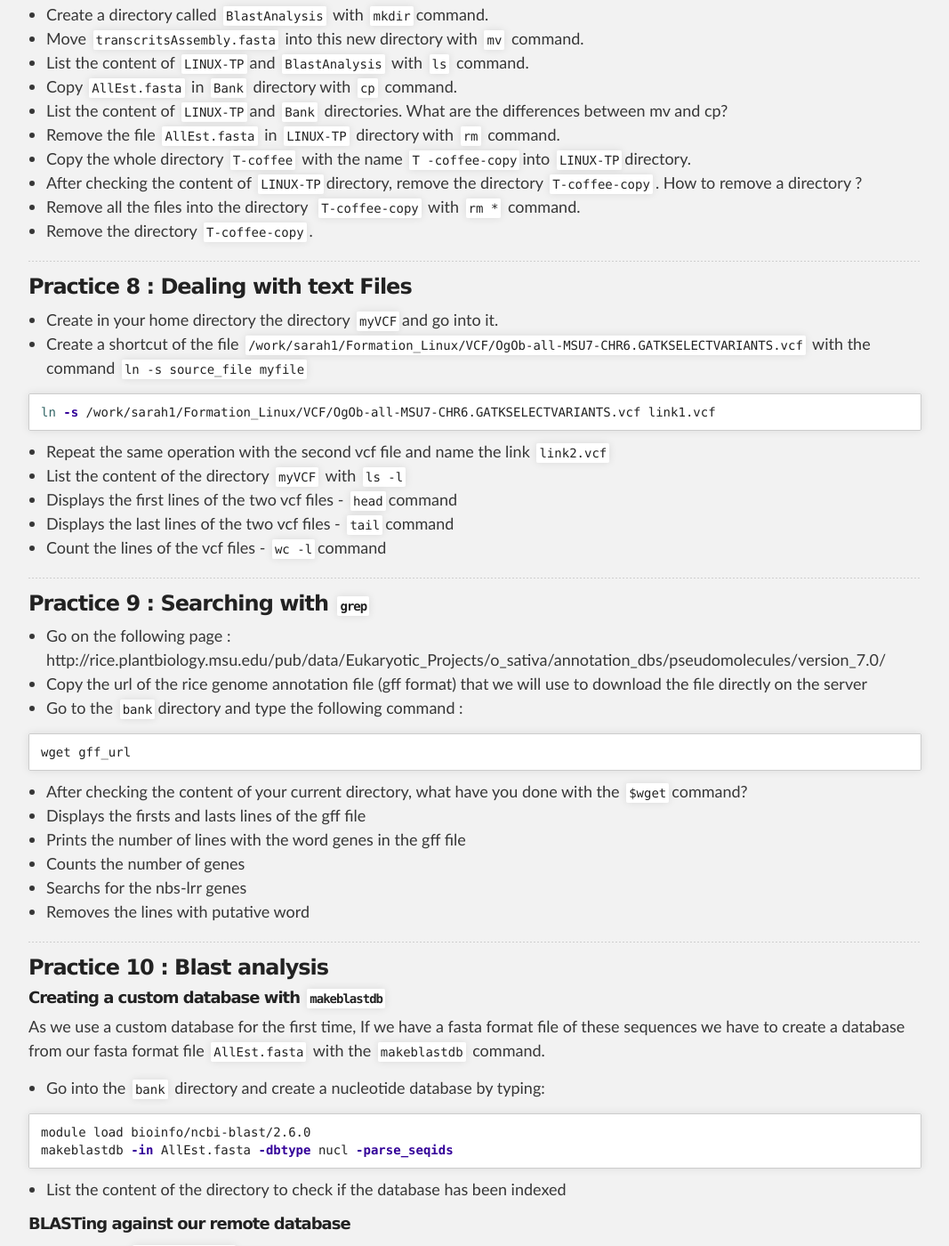
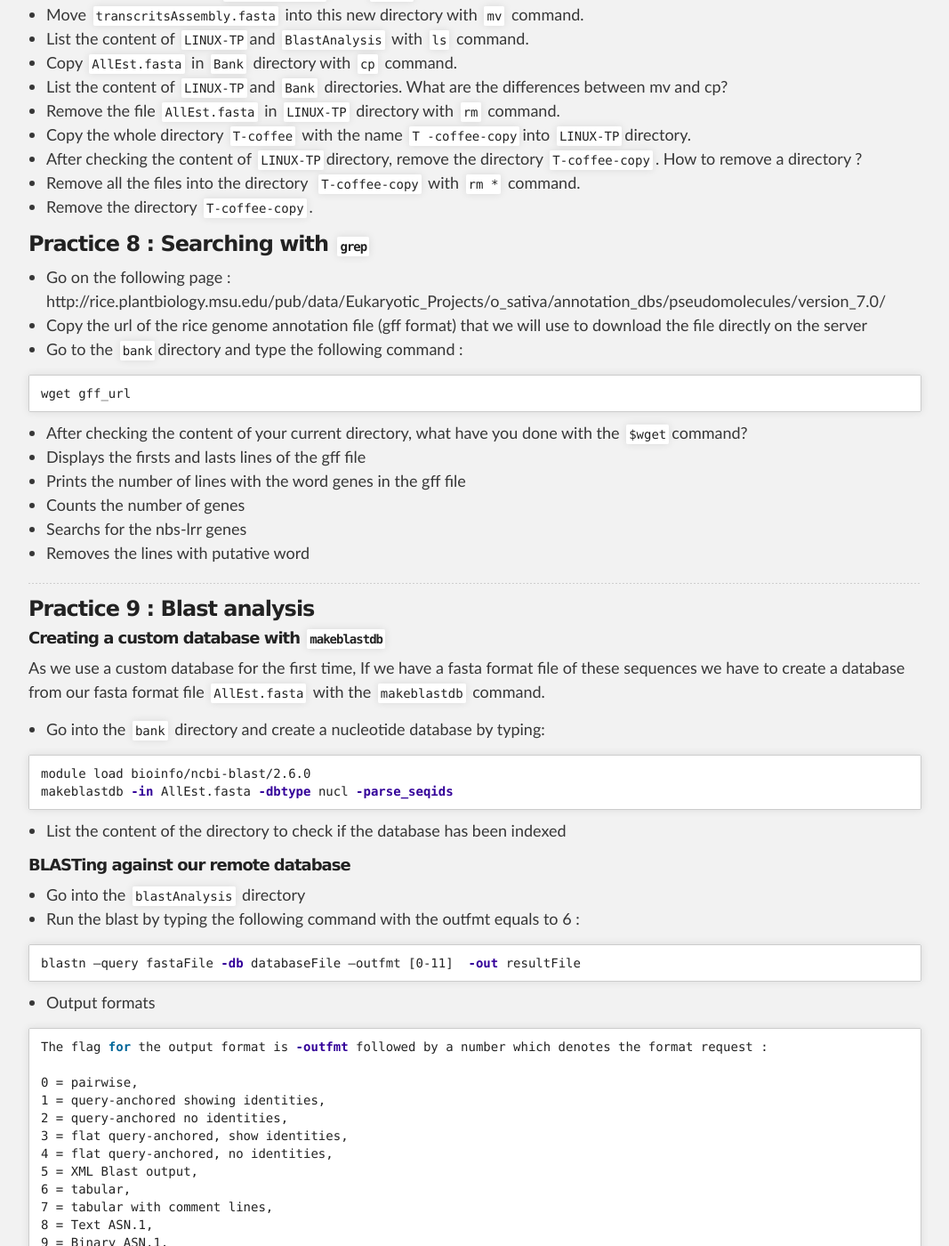
Before and after one commit to SouthGreenPlatform/trainings, a Jekyll site: the page built from _pages/linux/linuxPractice.md, in a window 1280 px wide and 1400 px high, scrolled down 5643 px. Shown: the whole window at 89% size, without its empty margins (106-1173 px from the left). Built offline with Jekyll 4.4.1, drawn with Linux system fonts in a browser that asks for light colours; nearby versions of some CDN libraries; some of the changed text lies outside the part shown.

Commit message:
Update linuxPractice.md

```diff
--- a/_pages/linux/linuxPractice.md
+++ b/_pages/linux/linuxPractice.md
@@ -28,14 +28,13 @@ description: Linux Practice page
 * [Practice 5 : List the files using `ls` command and metacharacter _*_](#practice-5)
 * [practice-6 : Moving into file system using `cd`and `ls` commands](#practice-6)
 * [practice-7 : Manipulating Files and Folders](#practice-7)
-* [practice-8 : Dealing with text files](#practice-8)
-* [practice-9 : Searching with `grep`](#practice-9)
-* [practice-10 : Blast analysis](#practice-10)
-* [Practice-11: Redirecting a command output to a File with `>`](#practice-11)
-* [Practice-12: Sending data from one command to another (piping) with `|`](#practice-12)
-* [practice-13 : Dealing with VCF files](#practice-13)
-* [practice-14 : Filtering VCF files](#practice-14)
-* [Practice-15 : Getting basic stats](#practice-15)
+* [practice-8 : Searching with `grep`](#practice-8)
+* [practice-9 : Blast analysis](#practice-9)
+* [Practice-10: Redirecting a command output to a File with `>`](#practice-10)
+* [Practice-11: Sending data from one command to another (piping) with `|`](#practice-11)
+* [practice-12 : Dealing with VCF files](#practice-12)
+* [practice-13 : Filtering VCF files](#practice-13)
+* [Practice-14 : Getting basic stats](#practice-14)
 * [Tips](#tips)
   - [How to convert between Unix and Windows text files?](#convertFileFormat)
   - [How to open and read a file through a text editor on a distant linux server?](#readFile)
@@ -198,30 +197,9 @@ We will prepare our blast analysis performed after by creating directory and mov
 * Remove all the files into the directory  `T-coffee-copy` with `rm *` command.
 * Remove the directory `T-coffee-copy`.
 
------------------------
+<a name="practice-8"></a>
 
-<a name="practice-8"></a>
-### Practice 8 : Dealing with text Files
-
-* Create in your home directory the directory `myVCF`and go into it.
-* Create a shortcut of the file `/work/sarah1/Formation_Linux/VCF/OgOb-all-MSU7-CHR6.GATKSELECTVARIANTS.vcf`  with the command `ln -s source_file myfile`
-
-{% highlight bash %}
-ln -s /work/sarah1/Formation_Linux/VCF/OgOb-all-MSU7-CHR6.GATKSELECTVARIANTS.vcf link1.vcf
-{% endhighlight %}
-
-* Repeat the same operation with the second vcf file and name the link `link2.vcf`
-* List the content of the directory `myVCF` with `ls -l`
-* Displays the first lines of the two vcf files - `head`command
-* Displays the last lines of the two vcf files - `tail`command
-* Count the lines of the vcf files - `wc -l`command
-
-
------------------------
-
-<a name="practice-9"></a>
-
-### Practice 9 : Searching with `grep`
+### Practice 8 : Searching with `grep`
 
 * Go on the following page : http://rice.plantbiology.msu.edu/pub/data/Eukaryotic_Projects/o_sativa/annotation_dbs/pseudomolecules/version_7.0/
 * Copy the url of the rice genome annotation file (gff format) that we will use to download the file directly on the server
@@ -239,8 +217,8 @@ ln -s /work/sarah1/Formation_Linux/VCF/OgOb-all-MSU7-CHR6.GATKSELECTVARIANTS.vcf
 
 -----------------------
 
-<a name="practice-10"></a>
-### Practice 10 : Blast analysis
+<a name="practice-9"></a>
+### Practice 9 : Blast analysis
 
 ##### Creating a custom database with `makeblastdb`
 As we use a custom database for the first time, If we have a fasta format file of these sequences we have to create a database from our fasta format file `AllEst.fasta` with the `makeblastdb` command.
@@ -308,13 +286,13 @@ The flag for the output format is -outfmt followed by a number which denotes the
 
 -----------------------
 
-<a name="practice-11"></a>
+<a name="practice-10"></a>
 ### Practice 11 : Redirecting a command output to a File with `>`
 * Extract all ESTs identifiers and print them in the file  ESTs_accession.list - `cut >`
 
 -----------------------
 
-<a name="practice-12"></a>
+<a name="practice-11"></a>
 ### Practice 12 :  Sending data from one command to another (piping) with `|`
 * How many sequences have a homology with EST sequences ? (TIPs: `cut` command with `sort -u` (uniq) or `uniq` command ))
 * Extract ESTs sequences from database with `blastdbcmd` by typing :
@@ -339,8 +317,8 @@ blastdbcmd -entry_batch hits.txt -db bank -out hits.fasta
 
 -----------------------
 
-<a name="practice-13"></a>
-### Practice 13 : Dealing with vcf Files
+<a name="practice-12"></a>
+### Practice 12 : Dealing with vcf Files
 
 * List the content of the directory `/scratch/VCF_LINUX`
 * Before creating your directory `/scratch/VCF_LINUX_FORMATIONX`, displays the amount of disk space available on the file system with the command `df`
@@ -364,8 +342,8 @@ Thus, OgOb-all-MSU7-CHR6.GATKVARIANTFILTRATION.LINK.vcf is the name of the new f
 
 -----------------------
 
-<a name="practice-14"></a>
-### Practice 14 :  Filtering VCF files `|` - `grep`
+<a name="practice-13"></a>
+### Practice 13 :  Filtering VCF files `|` - `grep`
 To get some basics stats of the output VCF files, let's use linux command!
 * How many polymorphisms were detected (Displaying all the lines which does not start with # / header lines) in the different vcf files ?
 * How many polymorphisms were considered "good" after filtering steps by GATK VARIANTFILTRATION (ie marked `PASS`)?
@@ -375,8 +353,8 @@ To get some basics stats of the output VCF files, let's use linux command!
 
 -----------------------
 
-<a name="practice-15"></a>
-### Practice 15 : Getting basic stats
+<a name="practice-14"></a>
+### Practice 14 : Getting basic stats
 * Go into the directory `LINUX-TP/Data/fastq/pairedTwoIndividusGzippedIrigin` - `cd`
 * List the directory content
 * Run fastq-stats program ( [more](http://manpages.ubuntu.com/manpages/xenial/man1/fastq-stats.1.html) to get stats about the fastq file `irigin1_1.fastq.gz`
```
